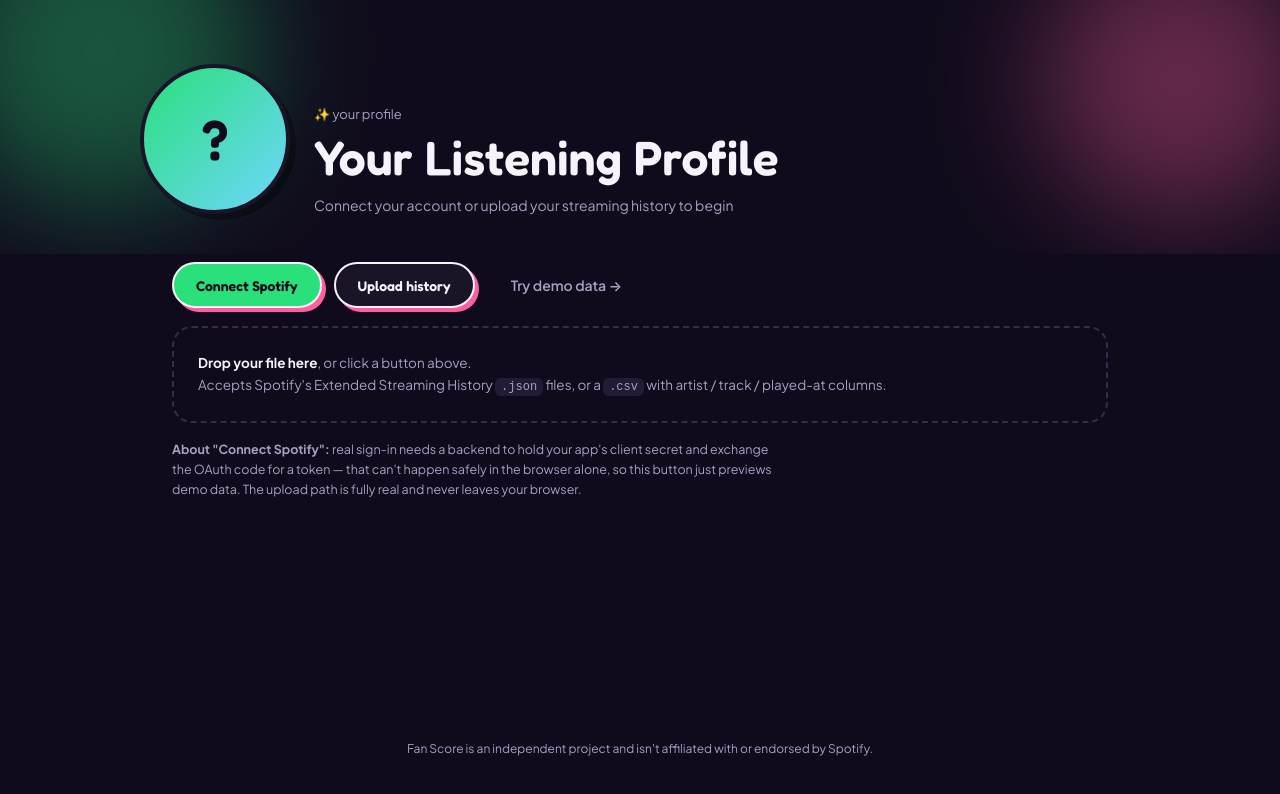
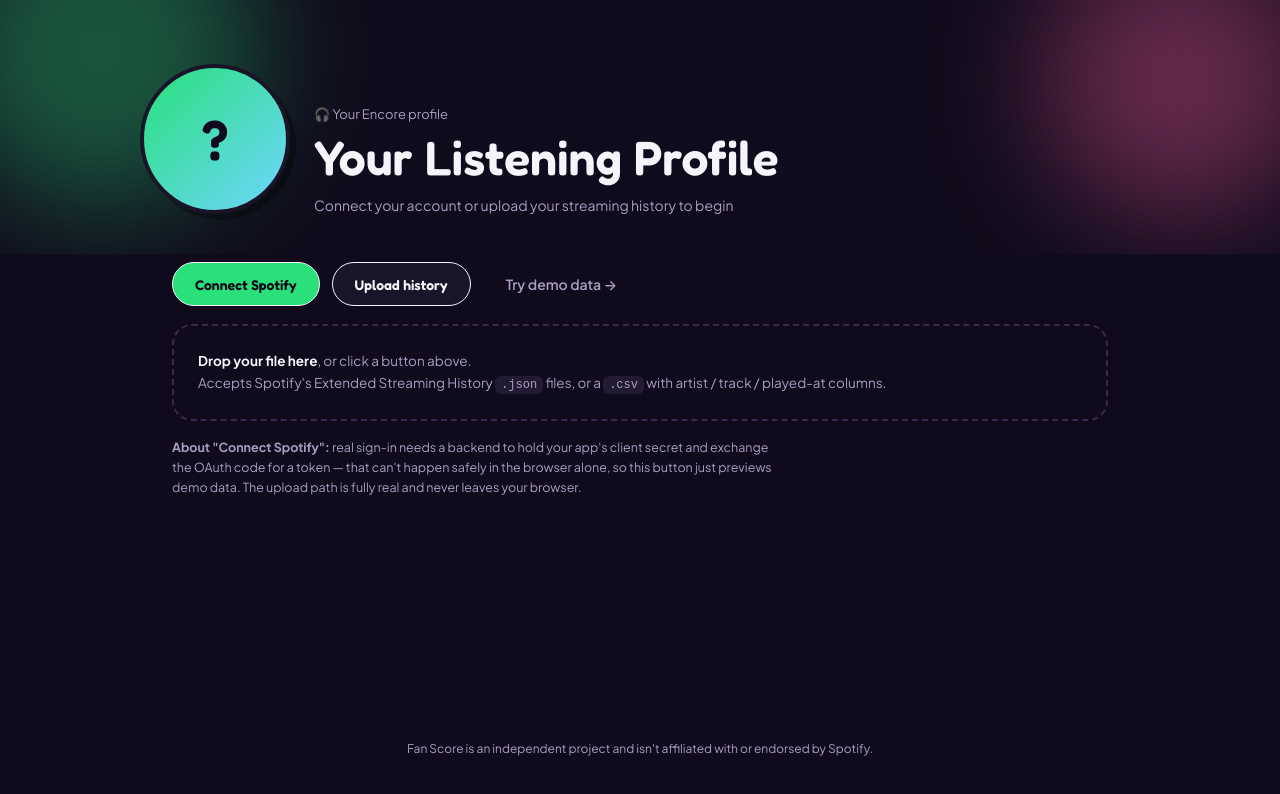
Before and after one commit to kcluu/encore, a React (Vite) app: page / in a window 1280 px wide. Shown: the top 794 px of the page. Built offline with nearby package versions, Linux system fonts and the light colour scheme.

Commit message:
style: replace pink drop shadow

```diff
--- a/src/components/ArtistChips.css
+++ b/src/components/ArtistChips.css
@@ -6,12 +6,13 @@
 }
 
 .chip {
+  position: relative;
   flex-shrink: 0;
   display: flex;
   align-items: center;
   gap: 8px;
   background: var(--surface);
-  border: 2.5px solid var(--border);
+  border: 1.5px solid var(--border);
   border-radius: 999px;
   padding: 6px 14px 6px 6px;
   font-family: var(--font-body);
@@ -19,11 +20,7 @@
   font-size: 13px;
   color: var(--text);
   cursor: pointer;
-  transition: transform 0.12s ease, border-color 0.12s ease;
-}
-
-.chip:hover {
-  transform: rotate(-1.5deg) scale(1.03);
+  transition: border-color 0.12s ease;
 }
 
 .chip-active {
--- a/src/components/Hero.tsx
+++ b/src/components/Hero.tsx
@@ -16,7 +16,7 @@
         <div className="avatar">{initial}</div>
 
         <div>
-          <p className="eyebrow">✨ your profile</p>
+          <p className="eyebrow">🎧 Your Encore profile</p>
           <h1 className="name">{name}</h1>
           <p className="subtitle">{subtitle}</p>
         </div>
--- a/src/index.css
+++ b/src/index.css
@@ -39,29 +39,55 @@
 /* Buttons and status messages are reused by more than one component, so
    they stay here rather than being duplicated in every stylesheet. */
 .btn {
+  position: relative;
   font-family: var(--font-display);
   font-weight: 600;
   font-size: 14px;
   padding: 12px 22px;
   border-radius: 999px;
-  border: 2.5px solid var(--text);
+  border: 1.5px solid var(--text);
   cursor: pointer;
-  box-shadow: 4px 4px 0 var(--pink);
-  transition: transform 0.12s ease, box-shadow 0.12s ease;
+  transition: transform 0.12s ease;
 }
 
-.btn:hover {
-  transform: translate(-2px, -2px);
-  box-shadow: 6px 6px 0 var(--pink);
+.btn::before,
+.chip::before {
+  content: '';
+  position: absolute;
+  inset: -2px;
+  padding: 2px;
+  border-radius: inherit;
+  background:
+    radial-gradient(circle at 20% 30%, #ff3cac 0%, transparent 35%),
+    radial-gradient(circle at 80% 70%, #ff8acb 0%, transparent 35%),
+    radial-gradient(circle at 60% 20%, #b76cff 0%, transparent 40%);
+  background-size: 180% 180%;
+  opacity: 0;
+  pointer-events: none;
+  transition: opacity 120ms ease;
+  -webkit-mask: linear-gradient(#000 0 0) content-box, linear-gradient(#000 0 0);
+  -webkit-mask-composite: xor;
+  mask: linear-gradient(#000 0 0) content-box, linear-gradient(#000 0 0);
+  mask-composite: exclude;
+  filter: drop-shadow(0 0 5px rgba(255, 80, 170, 0.35));
+  animation: button-lava 6s ease-in-out infinite paused;
 }
 
-.btn:active {
-  transform: translate(1px, 1px);
-  box-shadow: 2px 2px 0 var(--pink);
+.btn:hover::before,
+.btn:focus-visible::before,
+.chip:hover::before,
+.chip:focus-visible::before {
+  opacity: 1;
+  animation-play-state: running;
 }
 
 .btn:focus-visible {
-  outline: 2px solid var(--yellow);
+  outline: 2px solid var(--blue);
+  outline-offset: 2px;
+}
+
+.chip:focus-visible {
+  outline: 2px solid var(--blue);
   outline-offset: 2px;
 }
 
@@ -78,7 +104,6 @@
 .btn-ghost {
   background: transparent;
   border-color: transparent;
-  box-shadow: none;
   color: var(--text-dim);
   font-family: var(--font-body);
   font-weight: 600;
@@ -86,8 +111,18 @@
 
 .btn-ghost:hover {
   transform: none;
-  box-shadow: none;
   color: var(--text);
+}
+
+@keyframes button-lava {
+  0%,
+  100% {
+    background-position: 0% 0%;
+  }
+
+  50% {
+    background-position: 100% 100%;
+  }
 }
 
 .status {
```
